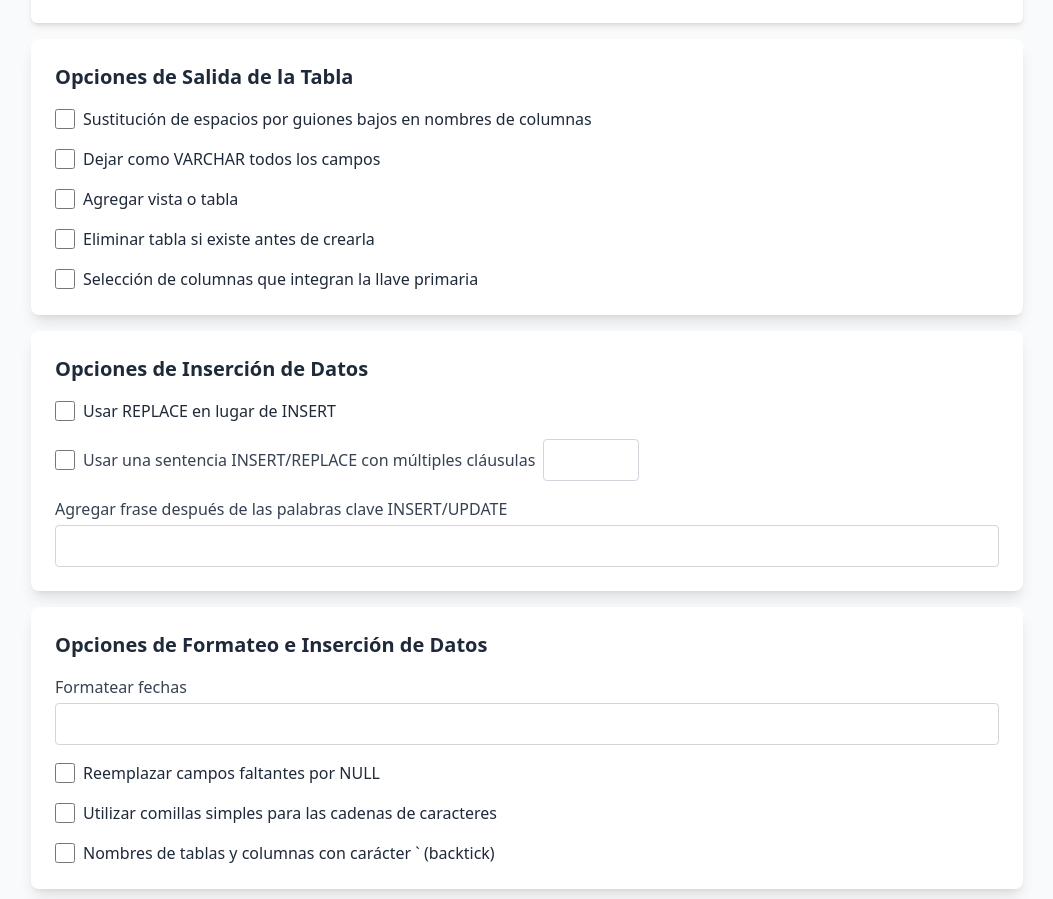
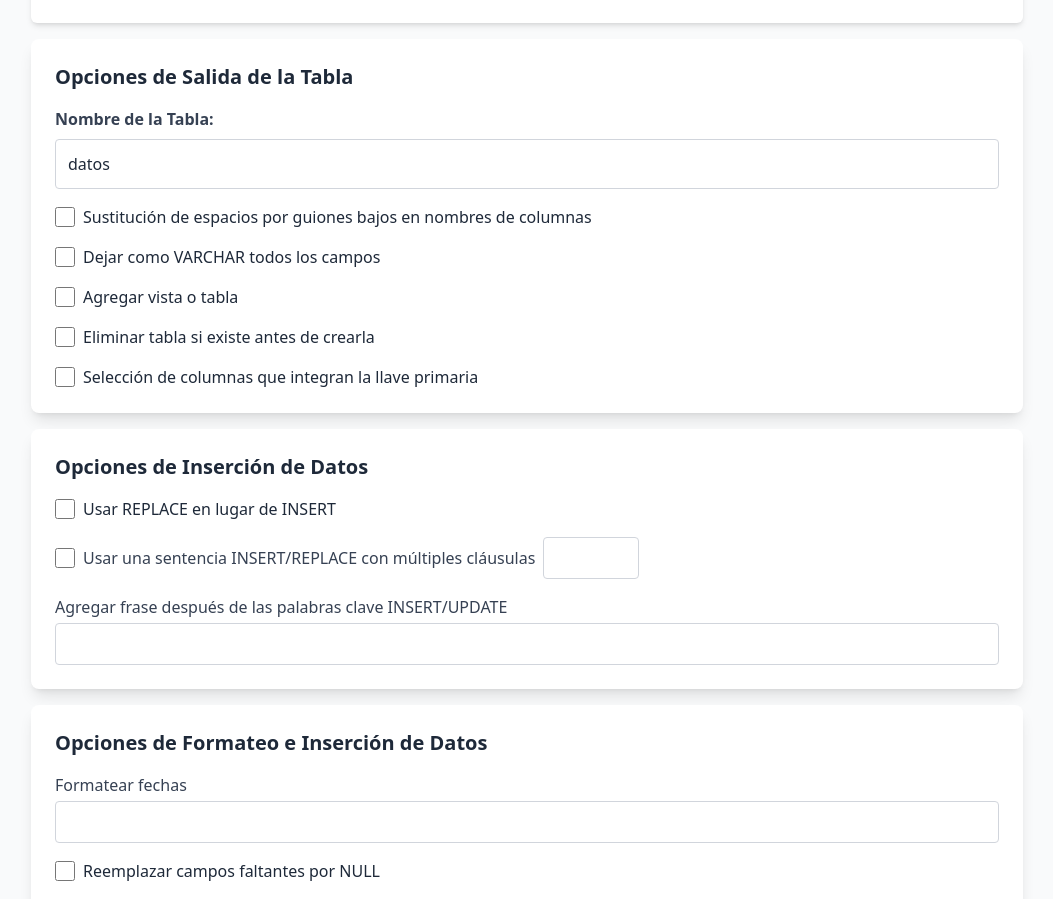
Before and after one commit to Fhernd/proy10_convertidor_csv_sql, a Vue app: page / in a window 1280 px wide. Shown: the part 1336-2235 px from the top of the page, without its empty margins (113-1166 px from the left). Built offline with nearby package versions, Linux system fonts and the light colour scheme; the HTML template or start-up script is replaced by a standard one.

Commit message:
Inclusión del campo que permite especificar el nombre de la tabla para las expresiones INSERT que se generarán al final

```diff
--- a/src/components/OpcionesSalidaTabla.vue
+++ b/src/components/OpcionesSalidaTabla.vue
@@ -3,6 +3,12 @@
         <h2 class="text-xl font-bold mb-4">Opciones de Salida de la Tabla</h2>
 
         <div class="flex flex-col space-y-4">
+            <div class="mb-4">
+                <label for="table-name" class="block text-gray-700 font-bold mb-2">Nombre de la Tabla:</label>
+                <input id="table-name" v-model="tableName" type="text" placeholder="Introduce el nombre de la tabla"
+                    class="w-full p-3 border border-gray-300 rounded focus:ring focus:ring-blue-200">
+            </div>
+
             <label class="flex items-center">
                 <input v-model="replaceSpaces" type="checkbox" class="mr-2 h-5 w-5 text-blue-600 border-gray-300 rounded focus:ring focus:ring-blue-200">
                 Sustitución de espacios por guiones bajos en nombres de columnas
@@ -34,6 +40,7 @@
 <script setup>
 import { defineEmits, ref, watch } from 'vue';
 
+const tableName = ref('datos');
 const replaceSpaces = ref(false);
 const allVarchar = ref(false);
 const createView = ref(false);
@@ -44,6 +51,7 @@ const emit = defineEmits(['update:opcionesSalidaTabla']);
 
 const applyOptions = () => {
     const options = {
+        tableName: tableName.value,
         replaceSpaces: replaceSpaces.value,
         allVarchar: allVarchar.value,
         createView: createView.value,
@@ -54,7 +62,7 @@ const applyOptions = () => {
     emit('update:opcionesSalidaTabla', options);
 };
 
-watch([replaceSpaces, allVarchar, createView, dropTable, selectPrimaryKey], () => {
+watch([tableName, replaceSpaces, allVarchar, createView, dropTable, selectPrimaryKey], () => {
     applyOptions();
 }, { deep: true });
 </script>
```
